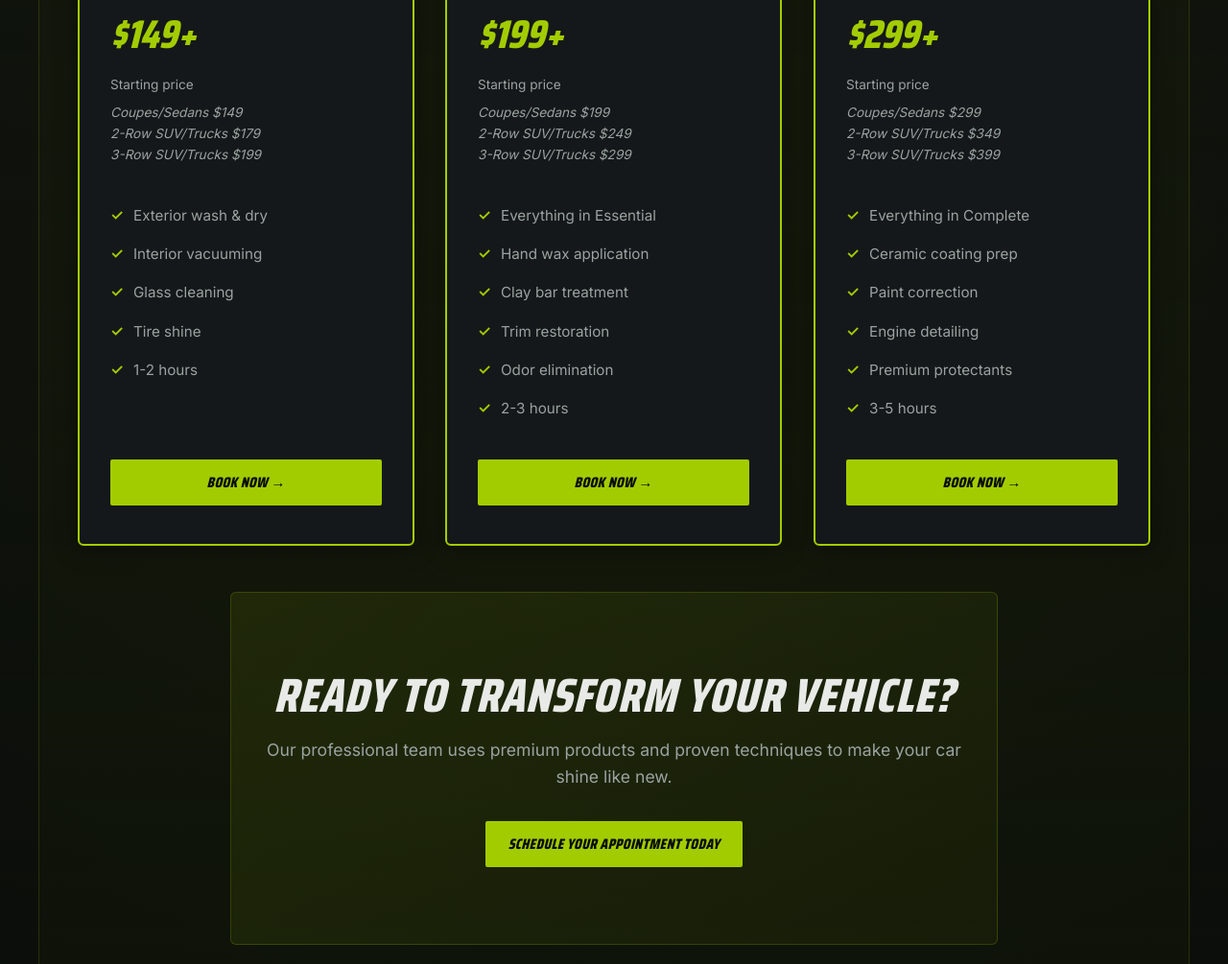
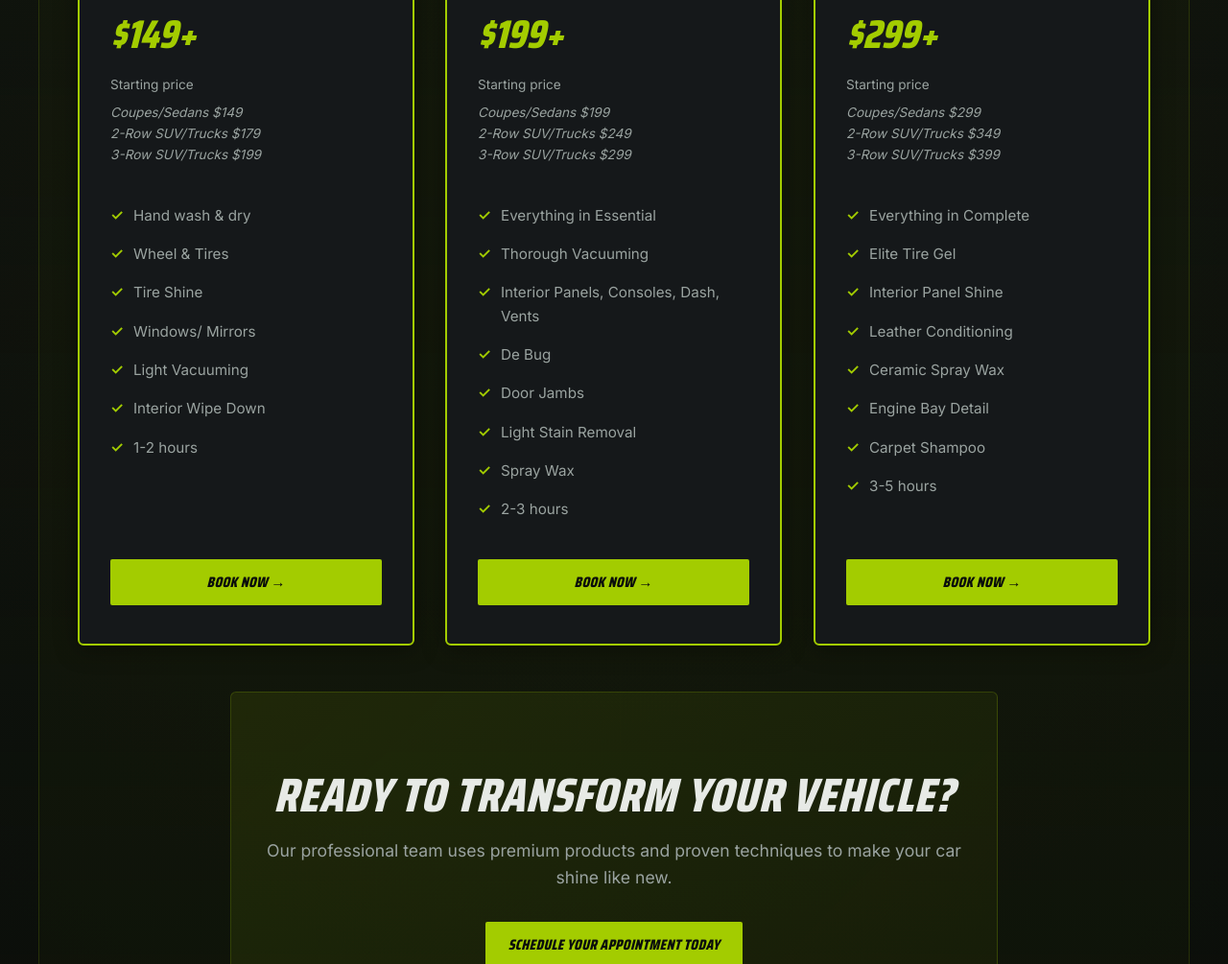
Before and after one commit to A1Detailer/website, a plain HTML site: page index.html in a window 1280 px wide. Shown: the part 1575-2580 px from the top of the page at 96% size. Drawn offline with Linux system fonts and the light colour scheme; a script that the page names is missing.

Commit message:
Update index.html

```diff
--- a/index.html
+++ b/index.html
@@ -1705,10 +1705,12 @@
                     </div>
 
                     <ul class="features-list">
-                        <li>Exterior wash & dry</li>
-                        <li>Interior vacuuming</li>
-                        <li>Glass cleaning</li>
-                        <li>Tire shine</li>
+                        <li>Hand wash & dry</li>
+						<li>Wheel & Tires</li>
+                        <li>Tire Shine</li>
+                        <li>Windows/ Mirrors</li>
+                        <li>Light Vacuuming</li>
+						<li>Interior Wipe Down</li>
                         <li>1-2 hours</li>
                     </ul>
 
@@ -1729,10 +1731,12 @@
 
                     <ul class="features-list">
                         <li>Everything in Essential</li>
-                        <li>Hand wax application</li>
-                        <li>Clay bar treatment</li>
-                        <li>Trim restoration</li>
-                        <li>Odor elimination</li>
+                        <li>Thorough Vacuuming</li>
+                        <li>Interior Panels, Consoles, Dash, Vents</li>
+                        <li>De Bug</li>
+						<li>Door Jambs</li>
+                        <li>Light Stain Removal</li>
+						<li>Spray Wax</li>
                         <li>2-3 hours</li>
                     </ul>
 
@@ -1753,10 +1757,12 @@
 
                     <ul class="features-list">
                         <li>Everything in Complete</li>
-                        <li>Ceramic coating prep</li>
-                        <li>Paint correction</li>
-                        <li>Engine detailing</li>
-                        <li>Premium protectants</li>
+                        <li>Elite Tire Gel</li>
+                        <li>Interior Panel Shine</li>
+                        <li>Leather Conditioning</li>
+                        <li>Ceramic Spray Wax</li>
+						<li>Engine Bay Detail</li>
+						<li>Carpet Shampoo</li>
                         <li>3-5 hours</li>
                     </ul>
 
```
